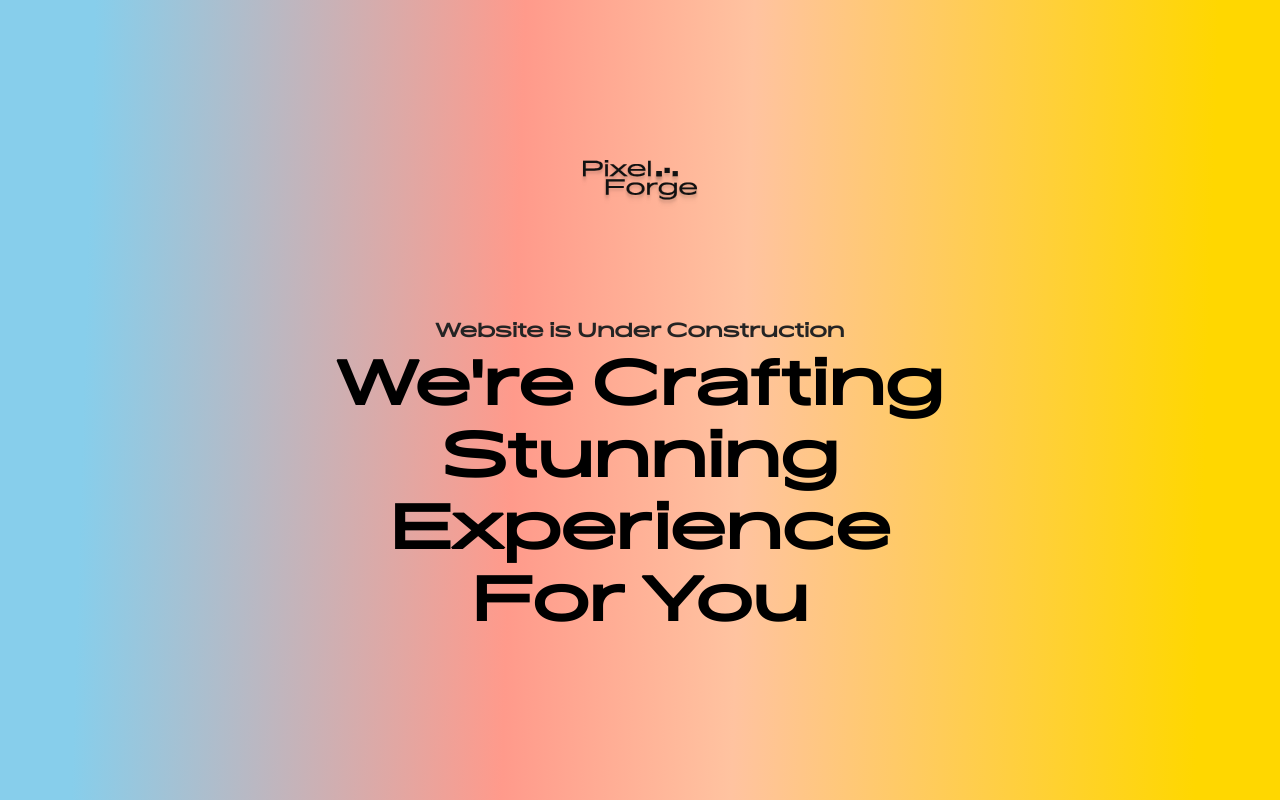
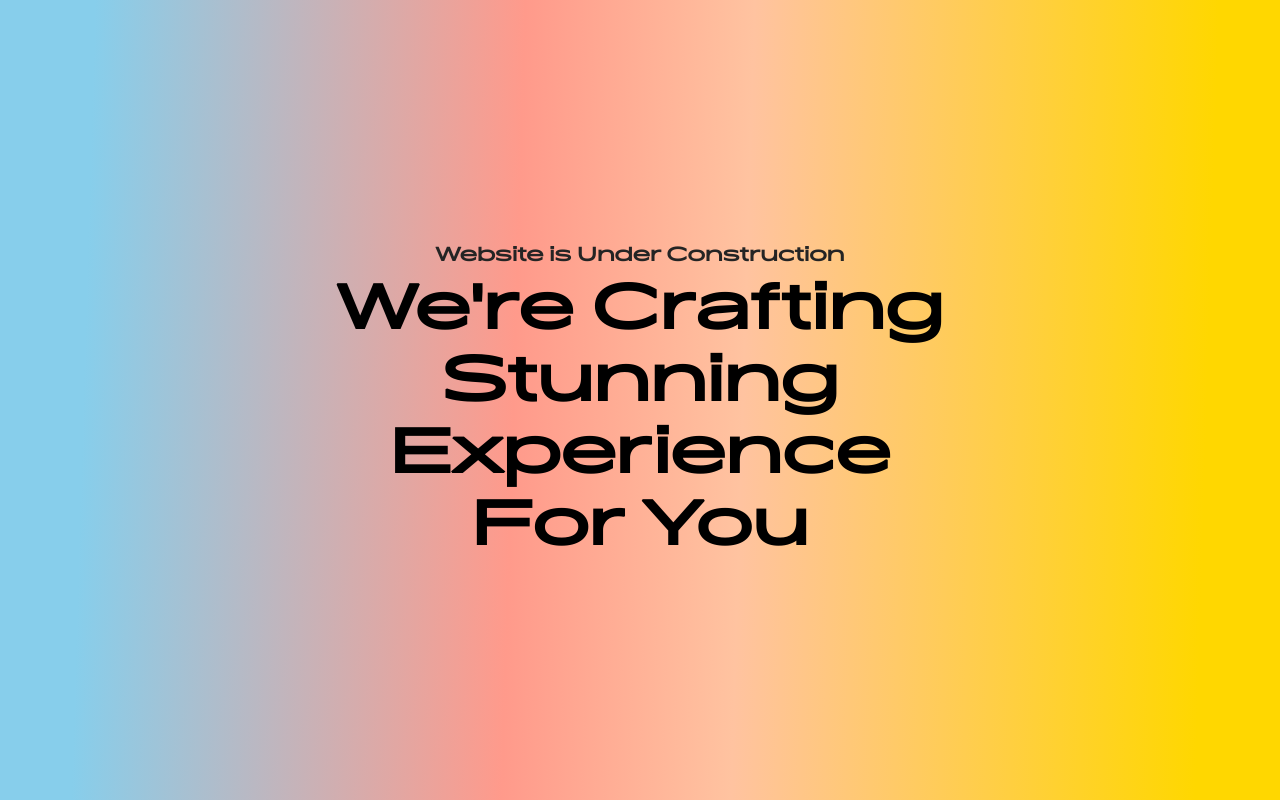
Before and after one commit to aamirkhan575/PixelForge, a plain HTML site: page index.html in a window 1280 px wide. Drawn offline with Linux system fonts and the light colour scheme.

Commit message:
changessss
changessss

```diff
--- a/index.html
+++ b/index.html
@@ -14,12 +14,6 @@
     <div class="hero-section">
 
 
-
-            <div class="logo-section">
-
-                <img src="pixel-forge-logo.svg" alt="PixelForge Logo" class="logo">
-
-            </div>
 
          <div class="text-section">
 
```
